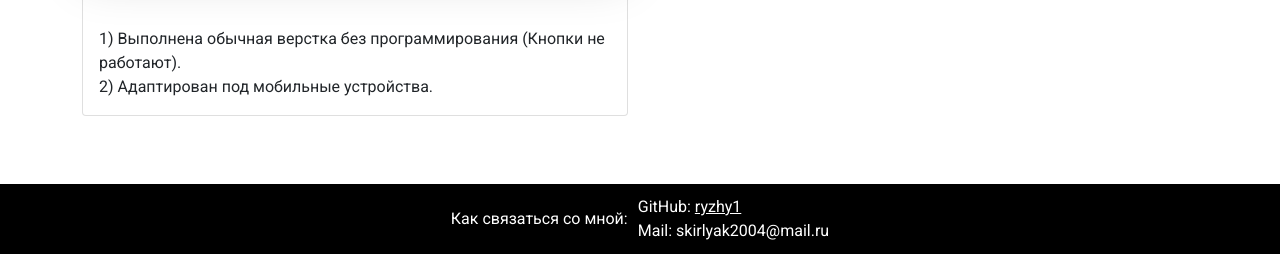
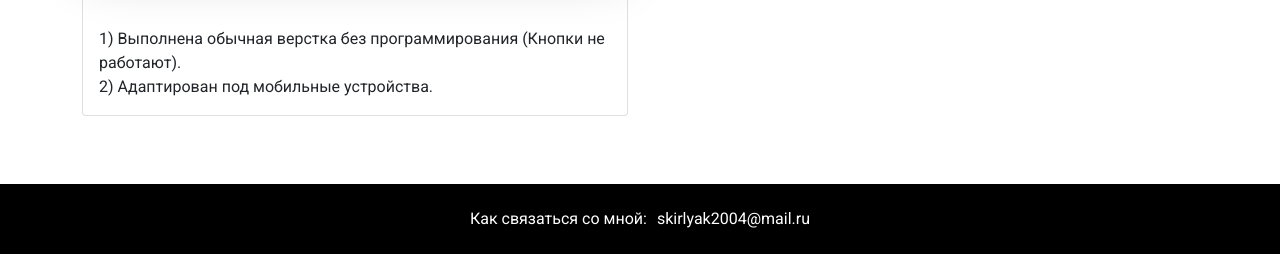
Before and after one commit to ryzhy1/ryzhy1.github.io, a plain HTML site: page index.html in a window 1280 px wide. Shown: the part 546-800 px from the top of the page. Drawn offline with nearby package versions, Linux system fonts and the light colour scheme.

Commit message:
Update index.html

```diff
--- a/index.html
+++ b/index.html
@@ -56,8 +56,7 @@
     <footer>
         <div class="connection">Как связаться со мной: </div>
         <div class="prefs">
-            GitHub: <a href="https://github.com/ryzhy1">ryzhy1</a> <br>
-            Mail: skirlyak2004@mail.ru
+            skirlyak2004@mail.ru
         </div>
     </footer>
 
```
